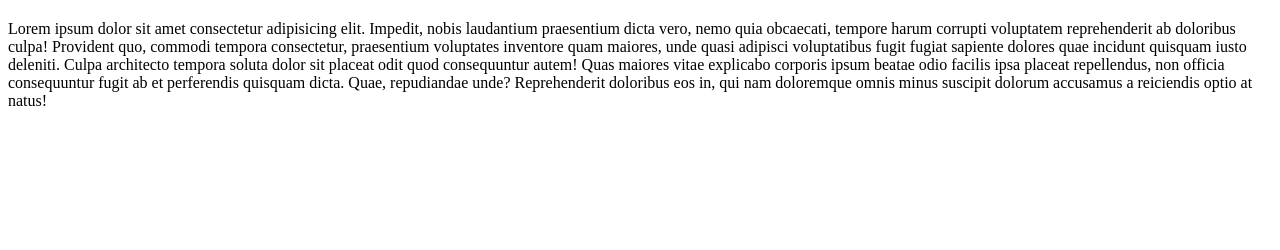
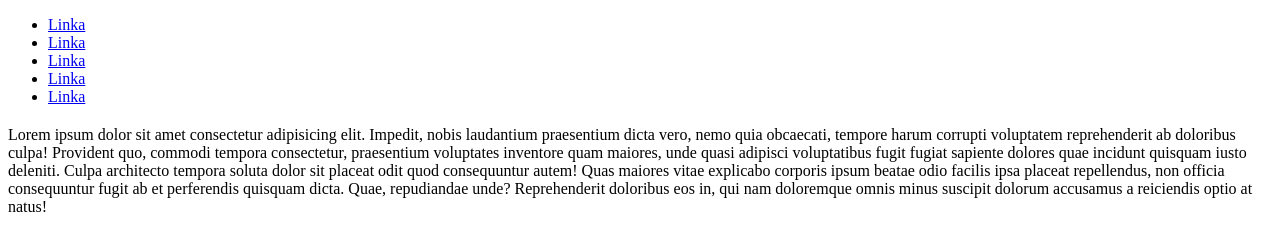
Before and after one commit to V0lTeXBro/TheBoss, a plain HTML site: page index.html in a window 1280 px wide. Drawn offline with Linux system fonts and the light colour scheme.

Commit message:
add NAV bar

```diff
--- a/index.html
+++ b/index.html
@@ -7,6 +7,16 @@
     <title>Document</title>
 </head>
 <body>
+    <nav>
+        <ul>
+            <li><a href="#">Linka</a></li>
+            <li><a href="#">Linka</a></li>
+            <li><a href="#">Linka</a></li>
+            <li><a href="#">Linka</a></li>
+            <li><a href="#">Linka</a></li>
+        </ul>
+    </nav>
+
     <section>
         <h1></h1>
         <p>Lorem ipsum dolor sit amet consectetur adipisicing elit. Impedit, nobis laudantium praesentium dicta vero, nemo quia obcaecati, tempore harum corrupti voluptatem reprehenderit ab doloribus culpa! Provident quo, commodi tempora consectetur, praesentium voluptates inventore quam maiores, unde quasi adipisci voluptatibus fugit fugiat sapiente dolores quae incidunt quisquam iusto deleniti. Culpa architecto tempora soluta dolor sit placeat odit quod consequuntur autem! Quas maiores vitae explicabo corporis ipsum beatae odio facilis ipsa placeat repellendus, non officia consequuntur fugit ab et perferendis quisquam dicta. Quae, repudiandae unde? Reprehenderit doloribus eos in, qui nam doloremque omnis minus suscipit dolorum accusamus a reiciendis optio at natus!</p>
```
